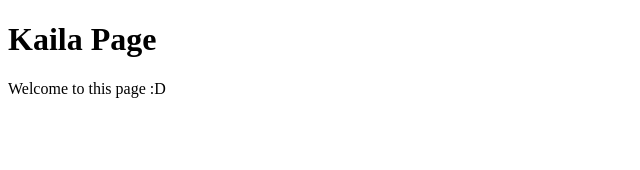
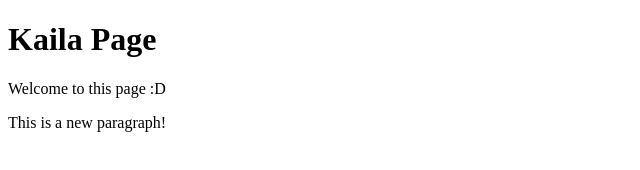
Before and after one commit to hals0027/hals0027.github.io, a plain HTML site: page demo/index.html in a window 1280 px wide. Shown: the whole page, without its empty margins (0-640 px from the left). Drawn offline with Linux system fonts and the light colour scheme.

Commit message:
adds paragraph

```diff
--- a/demo/index.html
+++ b/demo/index.html
@@ -3,10 +3,11 @@
 <head>
     <meta charset="UTF-8">
     <meta name="viewport" content="width=device-width, initial-scale=1.0">
-    <title>my first webpage</title>
+    <title>my webpage</title>
 </head>
 <body>
     <h1>Kaila Page</h1>
     <p>Welcome to this page :D</p>
+    <p>This is a new paragraph!</p>
 </body>
 </html>
```
